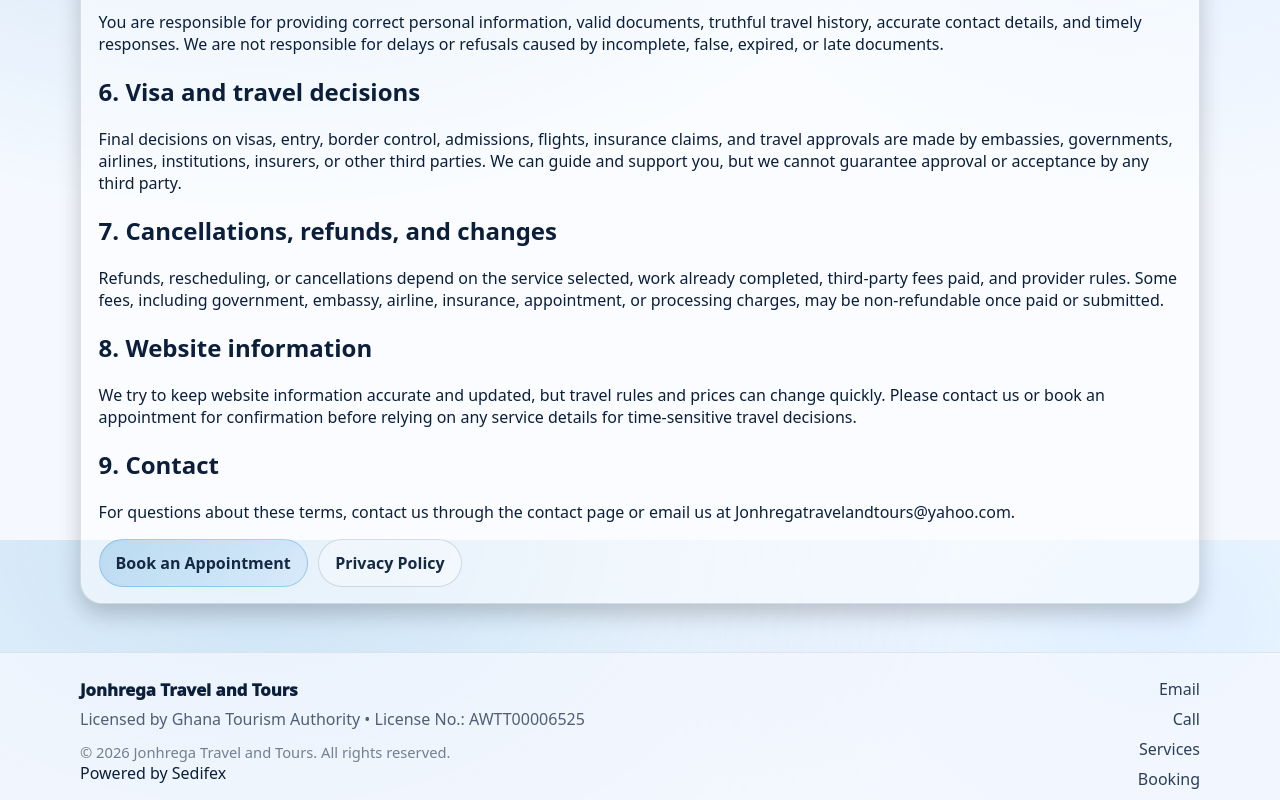
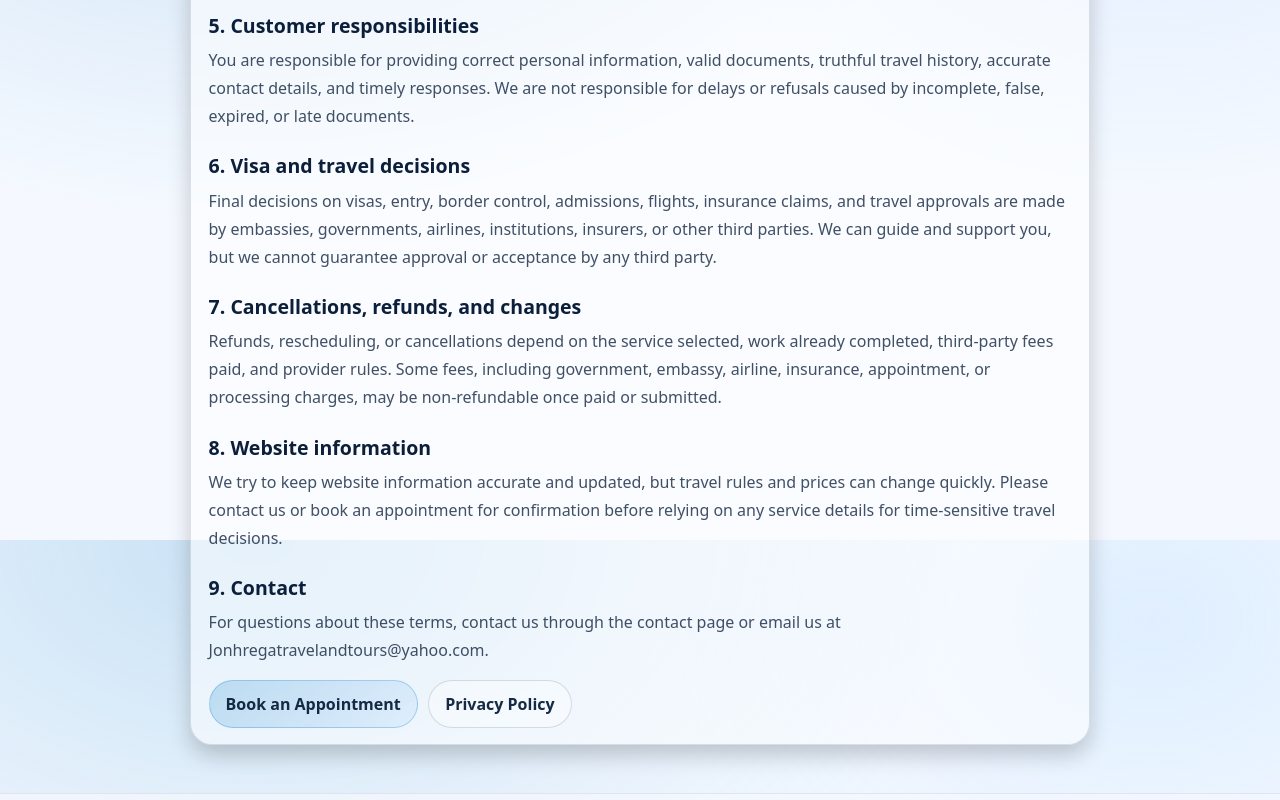
Before and after one commit to learngermanghana/jonhrega-travel-site, a React (Vite) app: page /terms in a window 1280 px wide. Shown: the part 1860-2660 px from the top of the page. Built offline with nearby package versions, Linux system fonts and the light colour scheme.

Commit message:
Add booking steps legal and footer powered styles

```diff
--- a/src/sedifex.css
+++ b/src/sedifex.css
@@ -124,6 +124,13 @@
   padding: .75rem .85rem;
 }
 
+.bookingSteps{
+  display: grid;
+  grid-template-columns: repeat(3, minmax(0, 1fr));
+  gap: 1rem;
+  margin-bottom: 1rem;
+}
+
 .bookingLayout{
   grid-template-columns: minmax(0, 1.15fr) minmax(300px, .85fr);
 }
@@ -180,12 +187,48 @@
   line-height: 1.7;
 }
 
+.legalDoc{
+  max-width: 900px;
+  margin: 0 auto;
+}
+
+.legalDoc h2{
+  margin: 1.4rem 0 .45rem;
+  font-size: 1.22rem;
+}
+
+.legalDoc p{
+  margin: 0 0 .75rem;
+  color: rgba(11,31,58,.78);
+  line-height: 1.75;
+}
+
+.footer__inner--extended{
+  align-items: flex-start;
+}
+
+.footer__powered{
+  display: inline-flex;
+  margin-top: .65rem;
+  border-radius: 999px;
+  border: 1px solid rgba(0,119,200,.22);
+  background: rgba(0,119,200,.08);
+  padding: .28rem .7rem;
+  color: rgba(11,31,58,.66);
+  font-weight: 800;
+  font-size: .82rem;
+}
+
 @media (max-width: 980px){
   .servicesGrid{
     grid-template-columns: 1fr;
   }
 
   .serviceFilter{
+    grid-template-columns: 1fr;
+  }
+
+  .bookingSteps{
     grid-template-columns: 1fr;
   }
 
```
